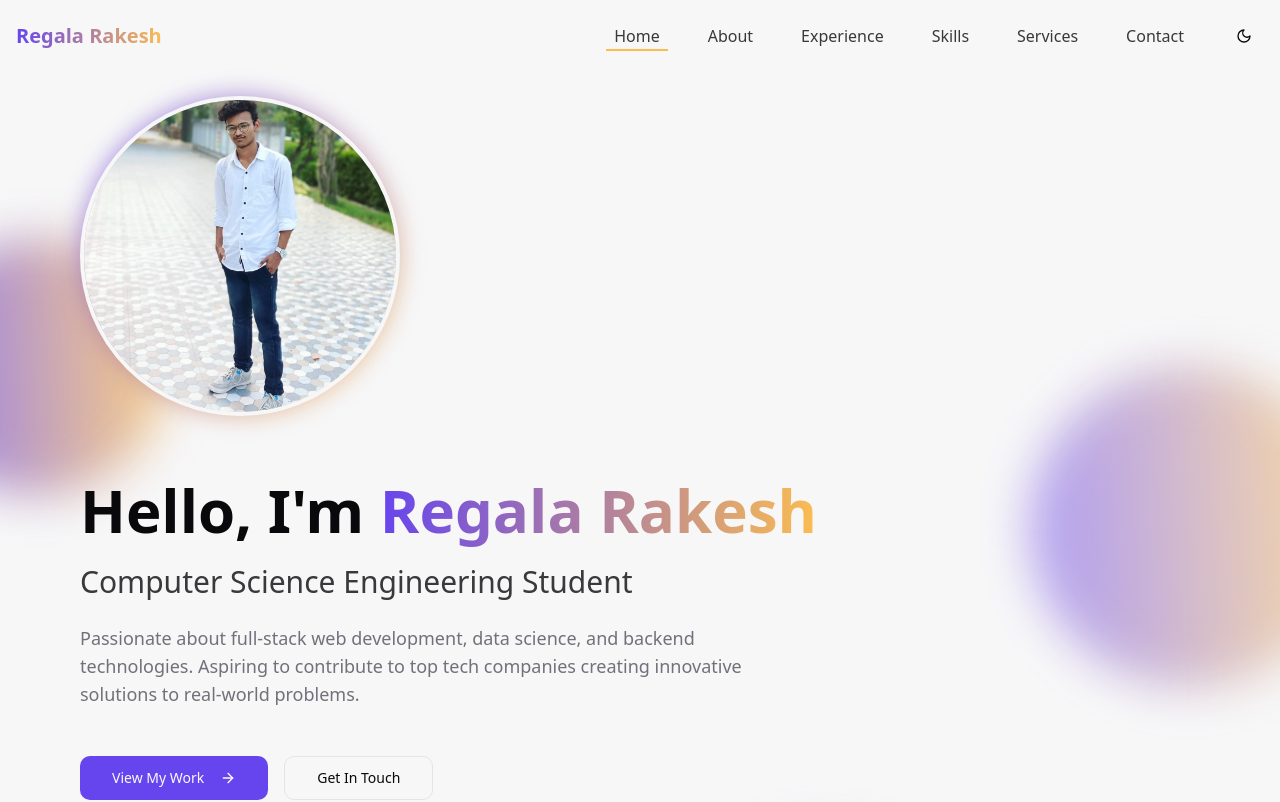
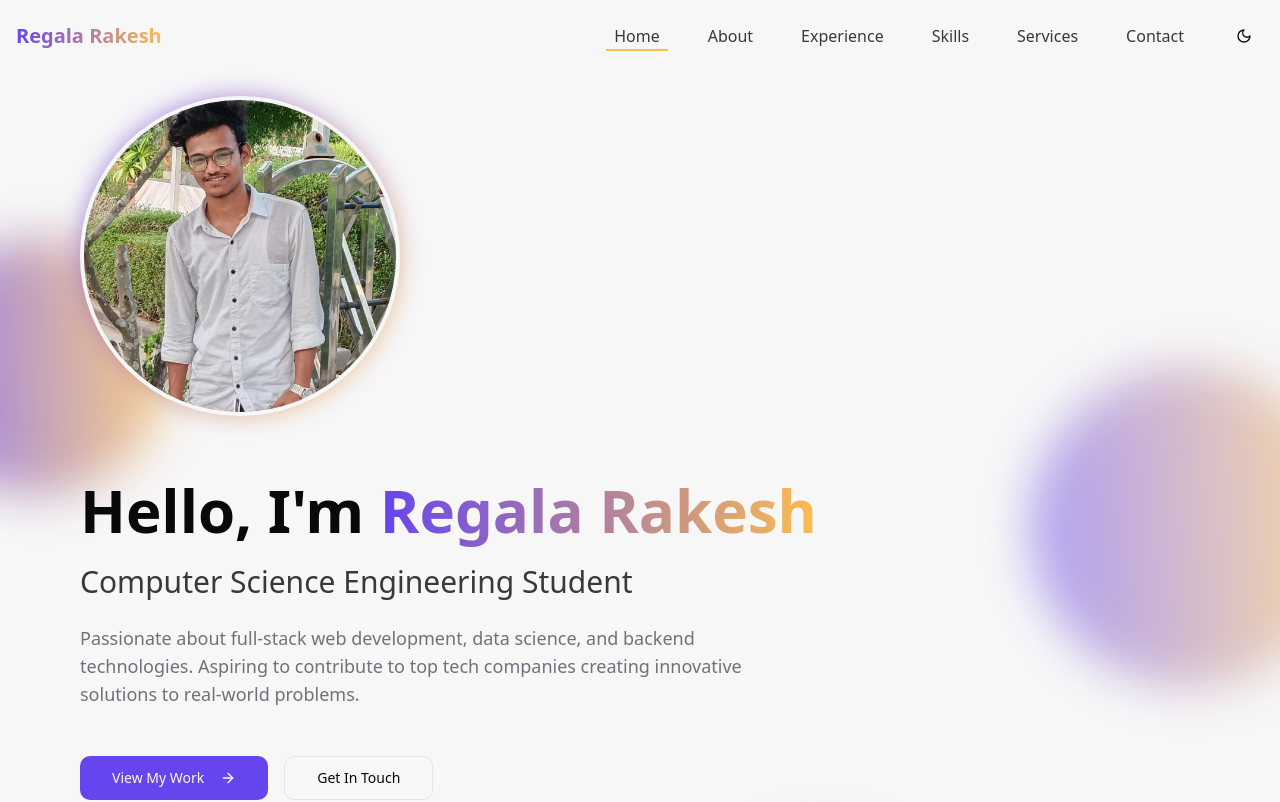
Before and after one commit to RakeshRegala/rakesh-tech-vista, a React (Vite) app: page / in a window 1280 px wide. Shown: the top 802 px of the page. Built offline with nearby package versions, Linux system fonts and the light colour scheme.

Commit message:
Replace profile picture
Use the provided image for the profile picture in the Hero component.

```diff
--- a/src/components/Hero.tsx
+++ b/src/components/Hero.tsx
@@ -19,7 +19,7 @@ const Hero: React.FC = () => {
               <div className="absolute inset-0 rounded-full bg-gradient-to-br from-primary to-secondary opacity-70 blur-md"></div>
               <div className="w-64 h-64 md:w-80 md:h-80 rounded-full overflow-hidden border-4 border-background relative">
                 {/* Updated image with the newly uploaded image */}
-                <img src="/lovable-uploads/ea1a80cc-4c60-4764-bcff-c98e66c06081.png" alt="Regala Rakesh" className="w-full h-full object-cover" />
+                <img src="/lovable-uploads/91b64fa3-2744-4354-a4a5-b09fe3295815.png" alt="Regala Rakesh" className="w-full h-full object-cover" />
               </div>
             </div>
           </div>
```
Also changed, not shown: public/lovable-uploads/91b64fa3-2744-4354-a4a5-b09fe3295815.png (added).
